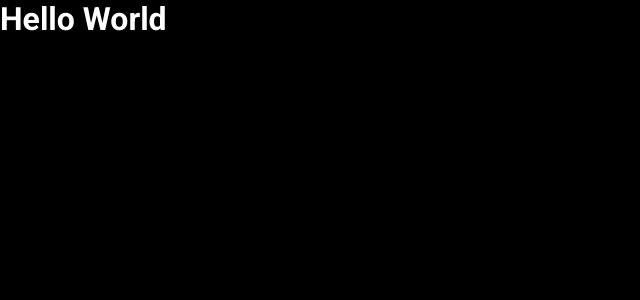
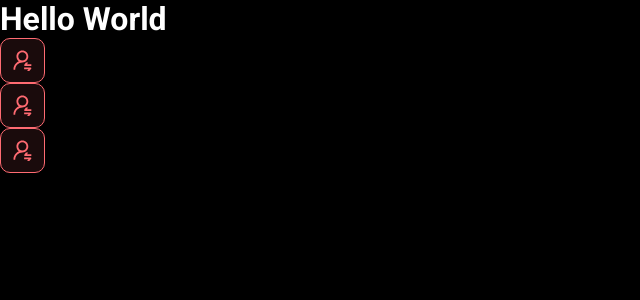
Before and after one commit to karolinebrito/dsmeta, a React (Vite) app in the folder frontend/: page / in a window 1280 px wide. Shown: the top 300 px of the page, without its empty margins (0-640 px from the left). Built offline with nearby package versions, Linux system fonts and the light colour scheme.

Commit message:
First Component

```diff
--- a/frontend/src/App.tsx
+++ b/frontend/src/App.tsx
@@ -1,6 +1,13 @@
+import NotificationButton from "./components/NotificationButton"
+
 function App() {
-  return(
-    <h1>Hello World</h1>
+  return (
+    <>
+      <h1>Hello World</h1>
+      <NotificationButton/>
+      <NotificationButton/>
+      <NotificationButton/>
+    </>
   )
 }
 
--- /dev/null
+++ b/frontend/src/components/NotificationButton/index.tsx
@@ -0,0 +1,13 @@
+import icon from '../../assets/img/notification-icon.svg'
+import './styles.css'
+function NotificationButton() {
+    return (
+        <>
+            <div className="dsmeta-red-button">
+                <img src={icon} alt="Notify" />
+            </div>
+        </>
+    )
+}
+
+export default NotificationButton
--- /dev/null
+++ b/frontend/src/components/NotificationButton/styles.css
@@ -0,0 +1,16 @@
+
+.dsmeta-red-button {
+    height: 45px;
+    width: 45px;
+    background: rgba(255, 107, 114, 0.1);
+    border: 1px solid #FF6B72;
+    border-radius: 10px;
+    display: flex;
+    align-items: center;
+    justify-content: center;
+    cursor: pointer;
+}
+
+.dsmeta-red-button img {
+    width: 19px;
+}
```
Also changed, not shown: frontend/src/assets/img/notification-icon.svg (added).
